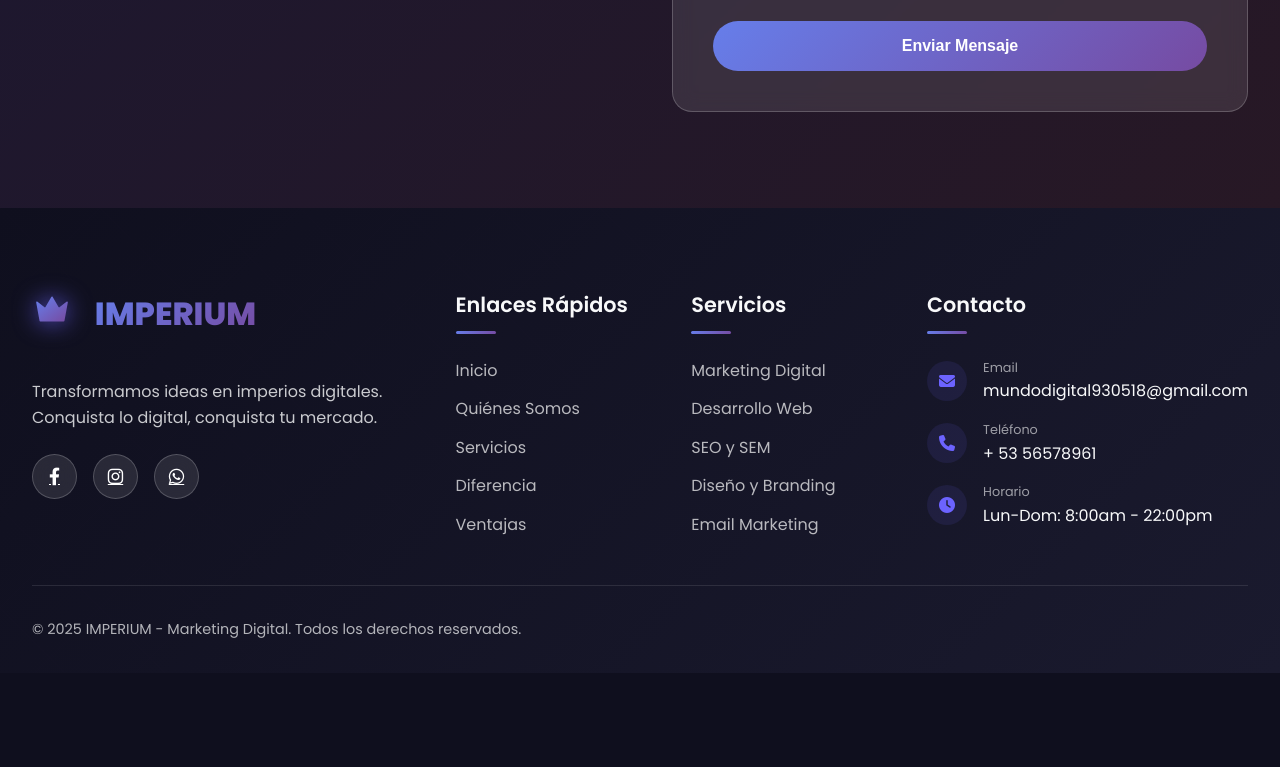
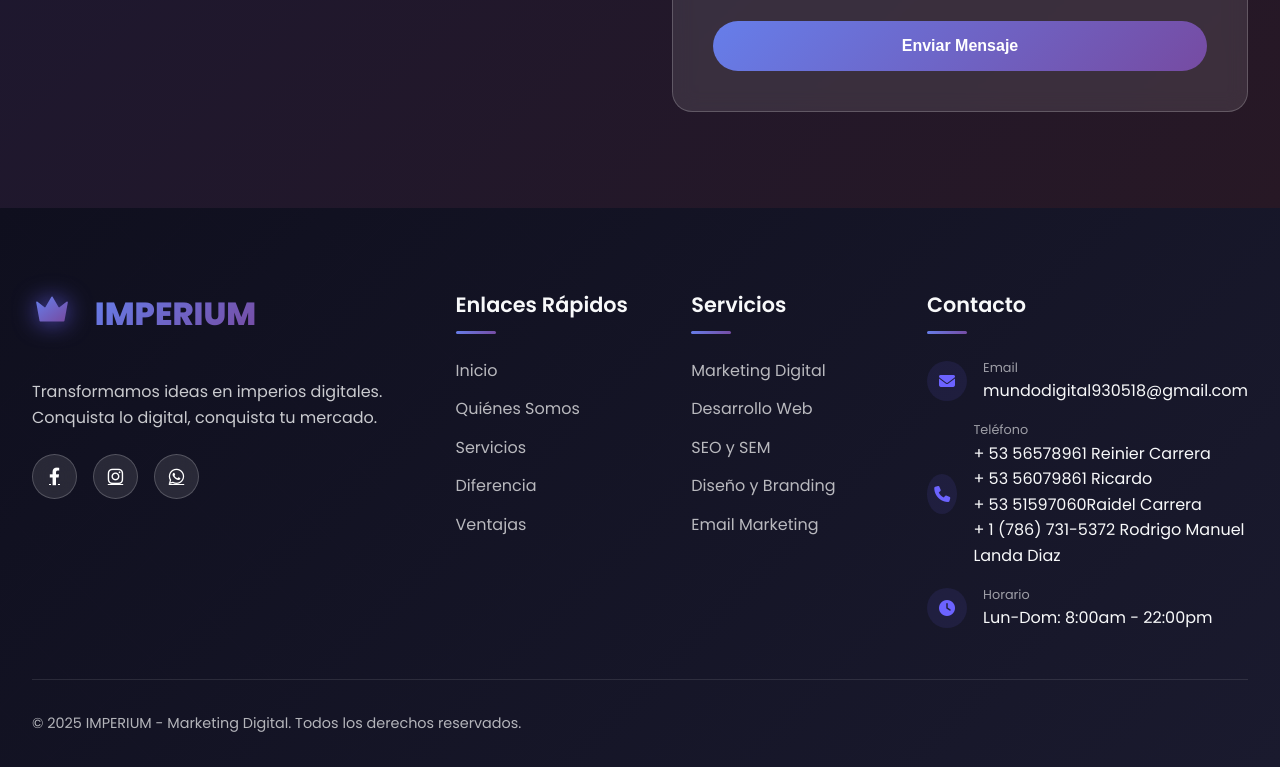
Before and after one commit to comercioonline/IMPERIUM, a plain HTML site: page index.html in a window 1280 px wide. Shown: the part 8054-8821 px from the top of the page. Before the commit the page ends 8727 px from the top, so only its background shows below. Drawn offline with Linux system fonts and the light colour scheme.

Commit message:
Update index.html

```diff
--- a/index.html
+++ b/index.html
@@ -2196,7 +2196,10 @@
                             <div class="footer-contact-icon"><i class="fas fa-phone"></i></div>
                             <div class="footer-contact-text">
                                 <span>Teléfono</span>
-                                <p>+ 53 56578961</p>
+                                <p>+ 53 56578961 Reinier Carrera</p>
+                                <p>+ 53 56079861 Ricardo</p>
+                                <p>+ 53 51597060Raidel Carrera</p>
+                                <p>+ 1 (786) 731-5372 Rodrigo Manuel Landa Diaz</p>
                             </div>
                         </div>
                         <div class="footer-contact-item">
```
